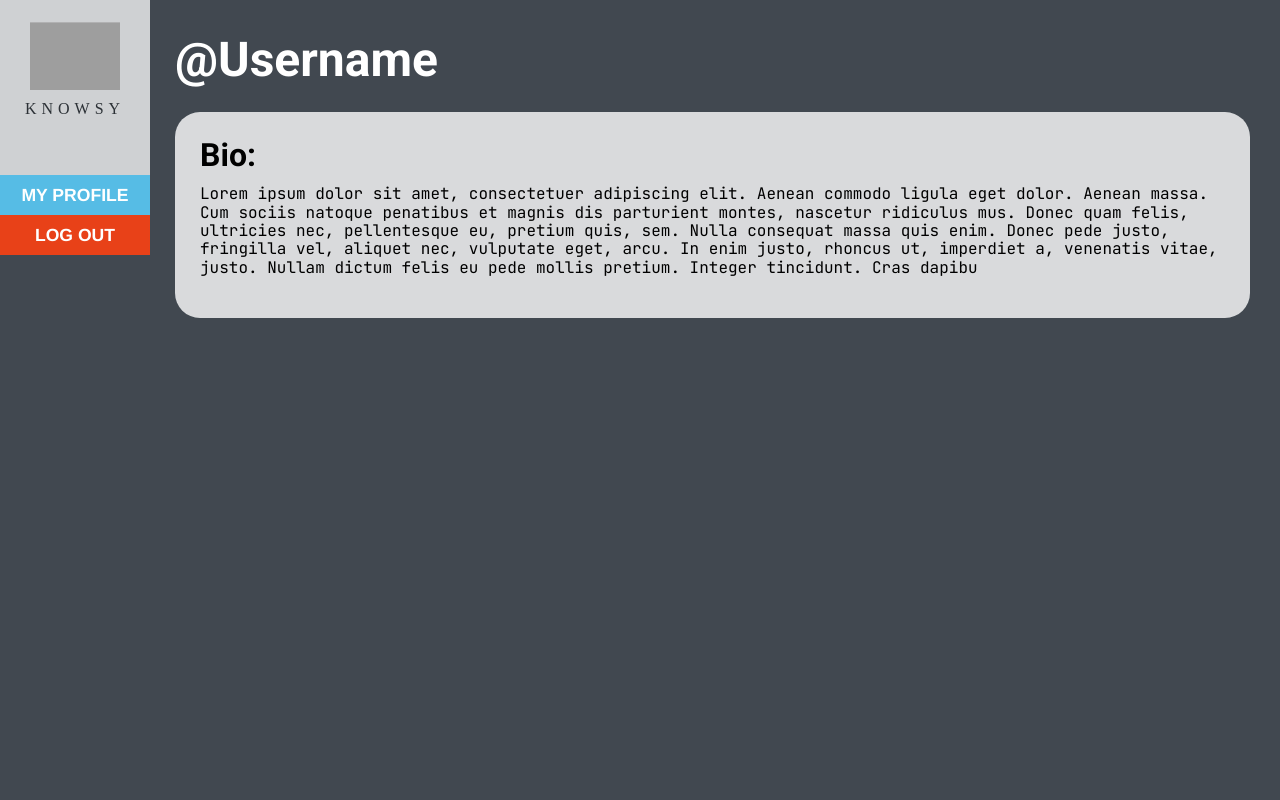
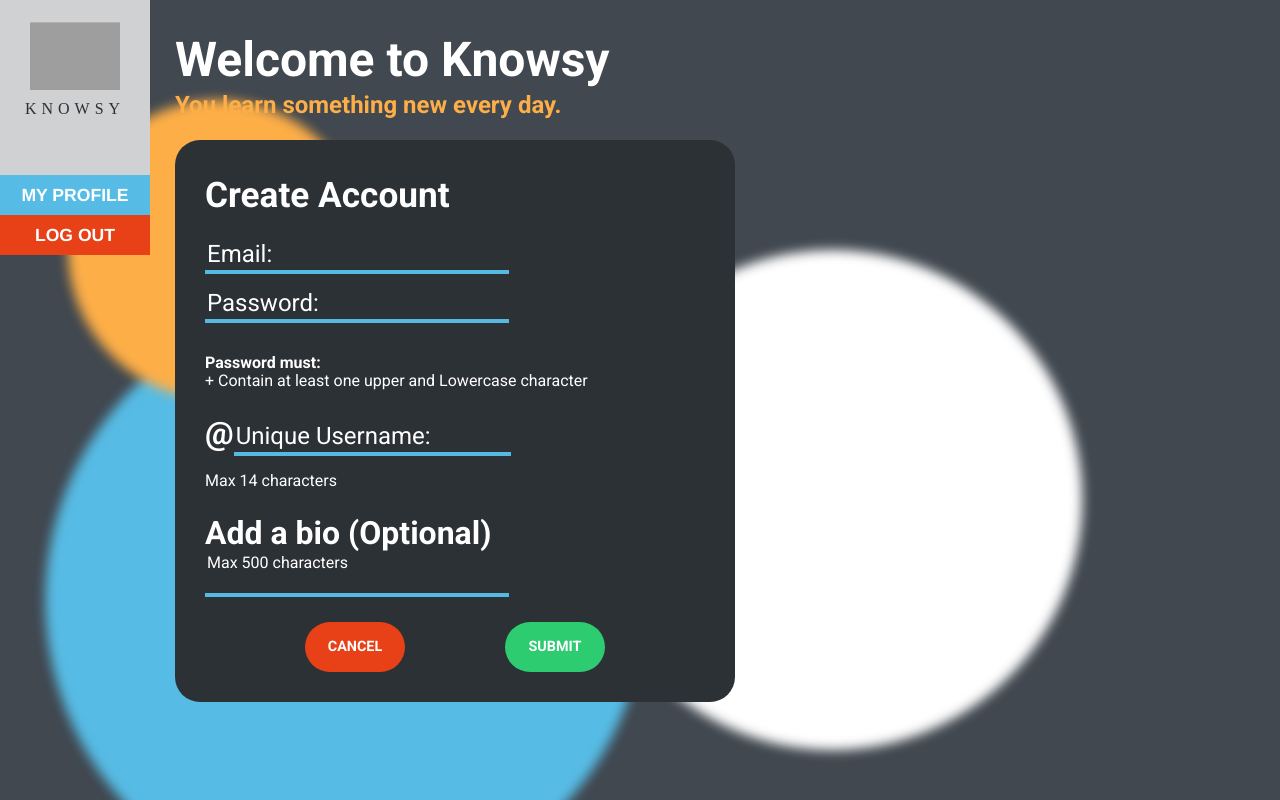
Before and after one commit to Mayden-Academy/2020-sept-knowsys-frontend, a React (Create React App) app: page / in a window 1280 px wide. Built offline with nearby package versions, Linux system fonts and the light colour scheme; grey boxes are pictures that could not be loaded.

Commit message:
made changes to background and userPage styling

```diff
--- a/public/index.html
+++ b/public/index.html
@@ -28,7 +28,7 @@
 
   <!-- ANIMATED BACKGROUND -->
 
-  <!-- <div class="circleBackground">
+<div class="circleBackground">
     <svg width="1650" height="1300px">
         <defs>
             <filter id="blur" x="-50%" y="-50%" width="200%" height="200%">
@@ -39,7 +39,7 @@
         <circle class="blueCircle" cx="400" cy="600" r="300"/>
         <circle class="orangeCircle" cx="150" cy="250" r="150"/>
     </svg>
-</div> -->
+</div>
 
     <div id="root"></div>
 
--- a/src/Components/CreateAccountForm/index.js
+++ b/src/Components/CreateAccountForm/index.js
@@ -6,10 +6,10 @@ class CreateAccountForm extends React.Component {
 		return (
             <div className="createUserForm">
 
-                <form>
+                <form onsubmit="">
                     <h2>Create Account</h2>
                     <input className="emailInput" type="text" placeholder="Email:"></input>
-                    <input className="passwordInput" type="password" placeholder="Password:"></input>
+                    <input className="passwordInput"  type="password" placeholder="Password:"></input>
                     <p className="passwordRequirementsHeader">Password must:</p>
                     <p className="passwordRequirementsText">+ Contain at least one upper and Lowercase character</p>
                     <div >
@@ -20,8 +20,8 @@ class CreateAccountForm extends React.Component {
                     <label>Add a bio (Optional)</label>
                     <textarea placeholder="Max 500 characters"></textarea>
                     <div class="createAccountButtonContainer">
+                    <button class="cancelFormSubmit">CANCEL</button>
                     <button url="hello.com" class="confirmFormSubmit" type="submit" text="text">SUBMIT</button>
-                    <button class="cancelFormSubmit">CANCEL</button>
                     </div>
                 </form>
             </div>
--- a/src/Components/CreateAccountForm/style.css
+++ b/src/Components/CreateAccountForm/style.css
@@ -3,6 +3,13 @@ form {
     flex-direction: column;
     justify-content: center;
     align-content: center;
+}
+
+.createUserForm {
+    background-color: #2C3136;
+    border-radius: 25px;
+    padding: 30px;
+    width: 500px;
 }
 
 .usernameRequirements {
--- a/src/Components/HomepageHeader/index.js
+++ b/src/Components/HomepageHeader/index.js
@@ -6,7 +6,7 @@ class HomepageHeader extends React.Component {
       return (
           <div>
                 <h1>Welcome to Knowsy</h1>
-                <h2>Learn something new every day.</h2>
+                <h2>You learn something new every day.</h2>
             </div>
       )
     }
--- a/src/index.css
+++ b/src/index.css
@@ -20,9 +20,8 @@ code {
     monospace;
 }
 
-/* ANIMATED BACKGROUND */
 
-/* @keyframes moveOne {
+@keyframes moveOne {
   0% {
       transform: translateX(0px)
   }
@@ -95,4 +94,4 @@ transform: translateX(0px);
   animation-iteration-count: infinite;
   transform-origin: 50%;
   animation-timing-function: linear;
-} */
+}
--- a/src/index.js
+++ b/src/index.js
@@ -12,7 +12,7 @@ import UserPage from "./Components/UserPage"
 ReactDOM.render(
   <React.StrictMode>
     <NavBar />
-    <UserPage />
+    <CreateAccountPage />
   </React.StrictMode>,
   document.getElementById('root')
 );
```
Also changed, not shown: 1 other file (tests, documents, lock files or other folders).
